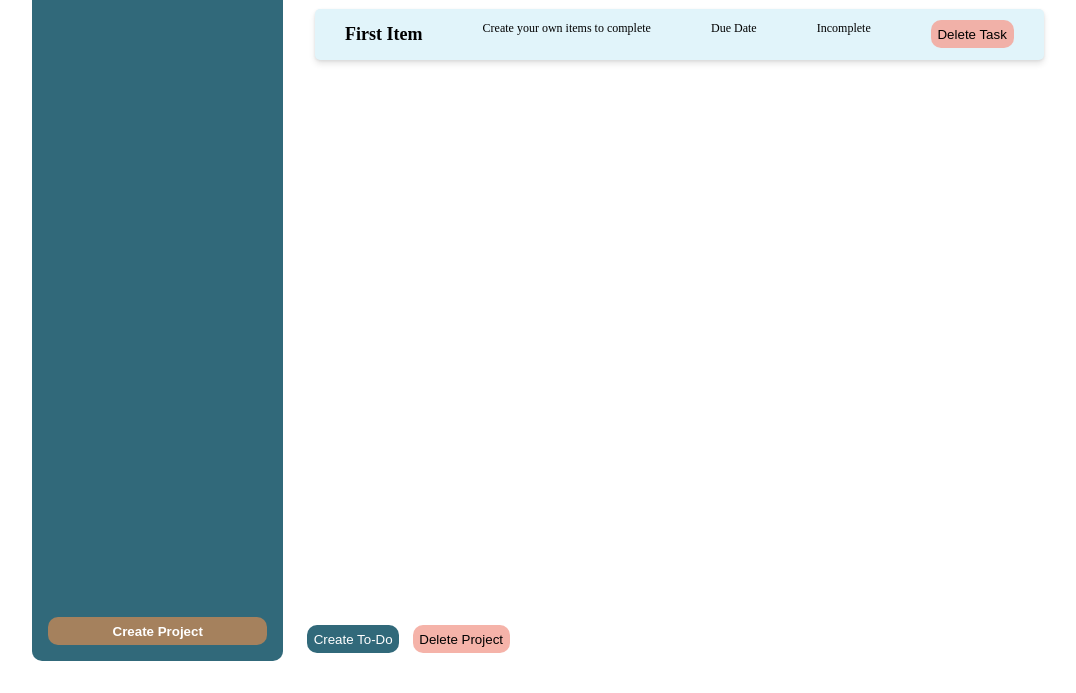
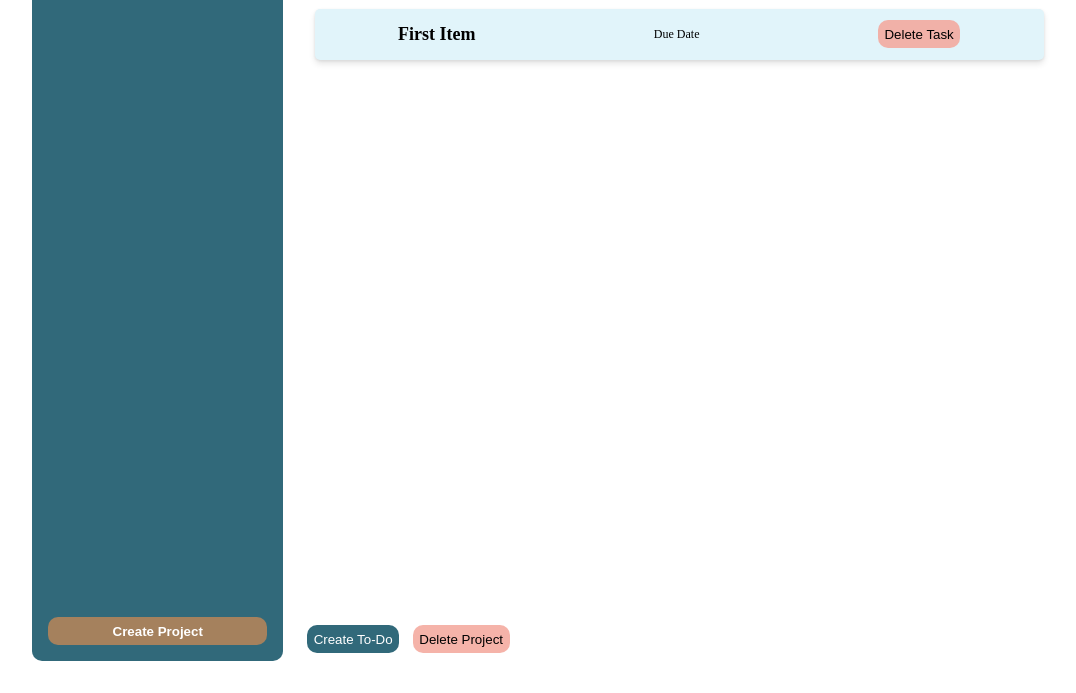
Before and after one commit to DNeel10/to-doer, a website built with webpack: page src/index.html in a window 1280 px wide. Shown: the part 107-800 px from the top of the page, without its empty margins (102-1178 px from the left). Built offline with nearby package versions, Linux system fonts and the light colour scheme.

Commit message:
remove some info from todo card to set up functionality to expand a todo to allow it to be edited

```diff
--- a/src/display.js
+++ b/src/display.js
@@ -1,6 +1,6 @@
 import { createButton } from './buttons.js';
 
-export function displayTodo(todo, project) {
+export function displayTodoCard(todo, project) {
   const todoDiv = document.createElement('div');
   todoDiv.classList.add('todo');
 
@@ -8,17 +8,17 @@ export function displayTodo(todo, project) {
   todoName.textContent = `${todo.name}`
   todoName.classList.add('todo__name');
 
-  const todoDesc = document.createElement('p');
-  todoDesc.textContent = `${todo.description}`;
-  todoDesc.classList.add('todo__desc');
+  // const todoDesc = document.createElement('p');
+  // todoDesc.textContent = `${todo.description}`;
+  // todoDesc.classList.add('todo__desc');
 
   const todoDue = document.createElement('p');
   todoDue.textContent = `${todo.dueDate}`;
   todoDue.classList.add('todo__due');
 
-  const todoStatus = document.createElement('p');
-  todoStatus.textContent = `${todo.status}`;
-  todoStatus.classList.add('todo__status');
+  // const todoStatus = document.createElement('p');
+  // todoStatus.textContent = `${todo.status}`;
+  // todoStatus.classList.add('todo__status');
 
   const deleteButton = createButton('Delete Task', () => {
     project.deleteTodo(todo);
@@ -29,9 +29,7 @@ export function displayTodo(todo, project) {
 
   // append all elements to the todoDiv
   todoDiv.appendChild(todoName);
-  todoDiv.appendChild(todoDesc);
   todoDiv.appendChild(todoDue);
-  todoDiv.appendChild(todoStatus);
   todoDiv.appendChild(deleteButton);
 
   return todoDiv;
@@ -56,7 +54,7 @@ export function displayProject(project) {
   projectDiv.appendChild(projectInfoElement);
 
   project.todos.forEach(todo => {
-    projectDiv.appendChild(displayTodo(todo, project));
+    projectDiv.appendChild(displayTodoCard(todo, project));
   })
 
   return projectDiv;
--- a/src/style.css
+++ b/src/style.css
@@ -73,6 +73,11 @@
   box-shadow: 0 4px 6px rgba(0, 0, 0, 0.1), 0 1px 3px rgba(0, 0, 0, 0.08);
 }
 
+.todo__due {
+  margin: auto 1em;
+  text-align: center;
+}
+
 .sidebar {
   width: 30%;
   display: flex;
```
